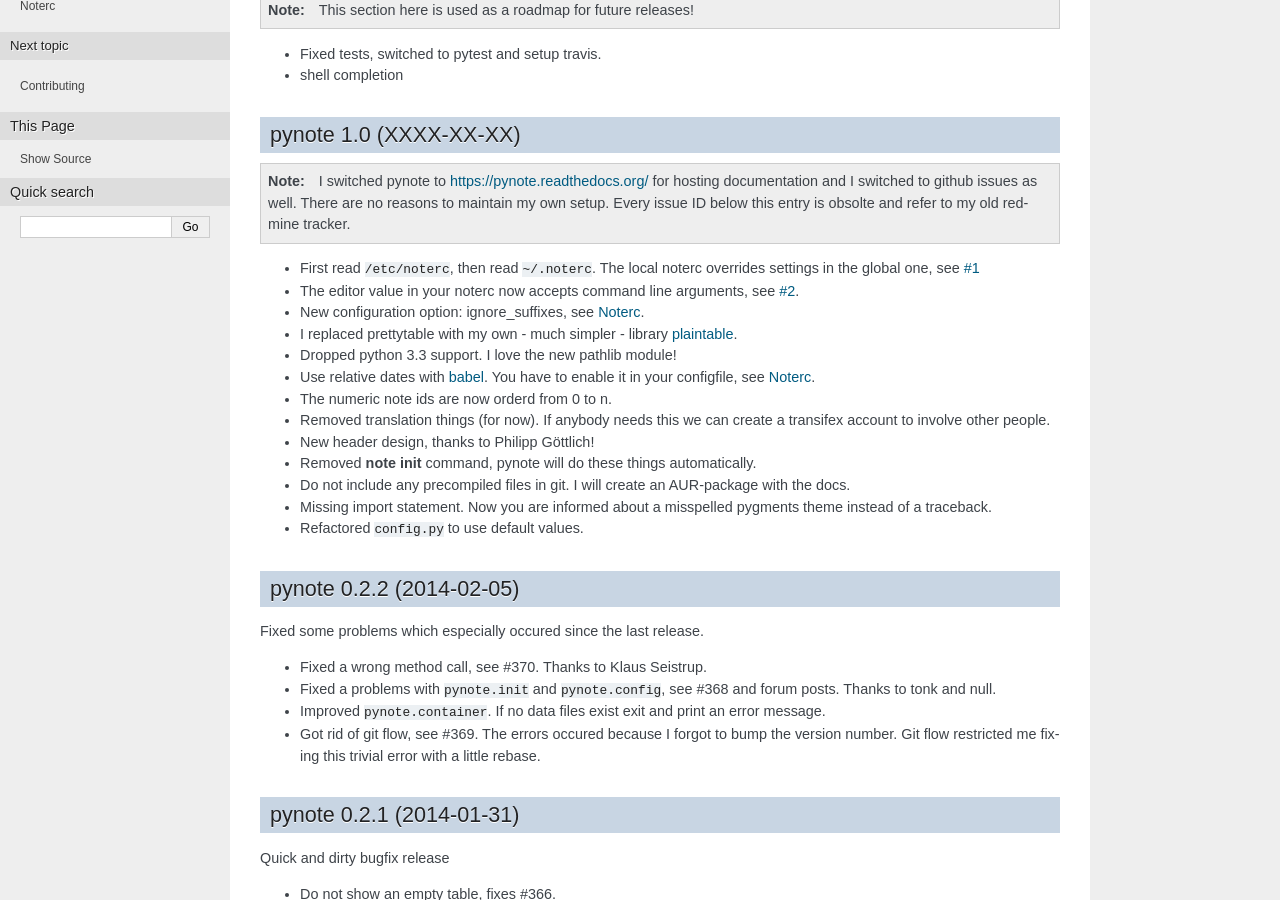
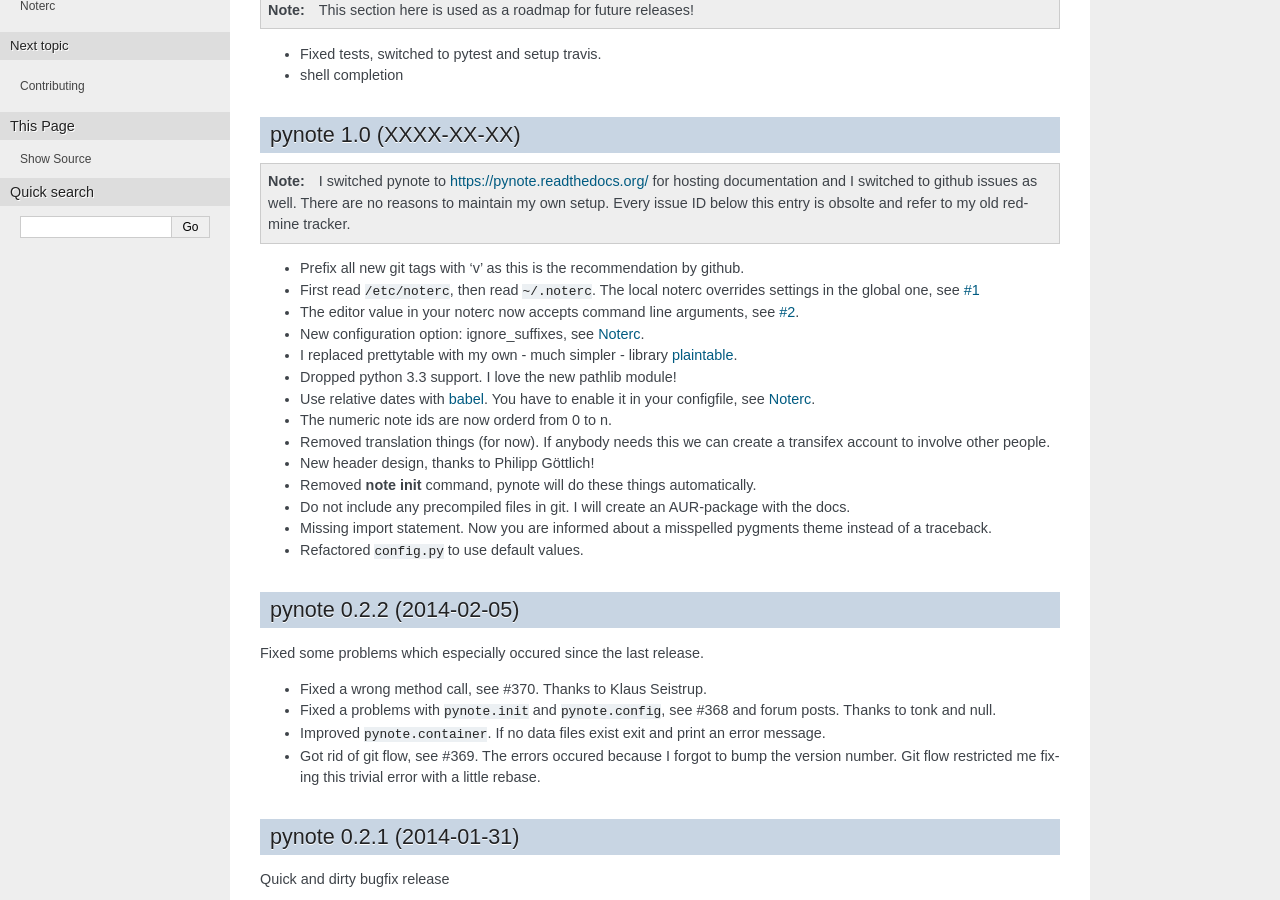
Before and after one commit to fastpacecolding/pynote, a Sphinx documentation site: the page built from doc/changelog.rst, in a window 1280 px wide and 900 px high, scrolled down 346 px. Built offline with Sphinx 7.4.7, drawn with Linux system fonts in a browser that asks for light colours.

Commit message:
Updated changelog

```diff
--- a/doc/changelog.rst
+++ b/doc/changelog.rst
@@ -35,6 +35,7 @@
     entry is obsolte and refer to my old redmine tracker.
 
 
+* Prefix all new git tags with 'v' as this is the recommendation by github.
 * First read ``/etc/noterc``, then read ``~/.noterc``. The local noterc
   overrides settings in the global one, see `#1`_
 * The editor value in your noterc now accepts command line arguments,
```
